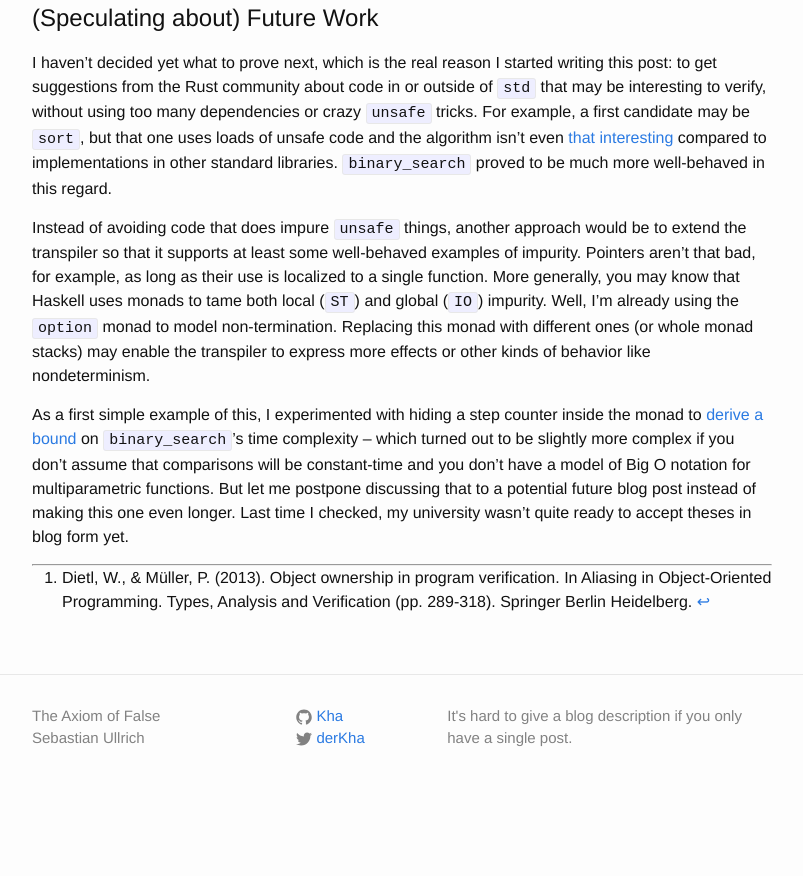
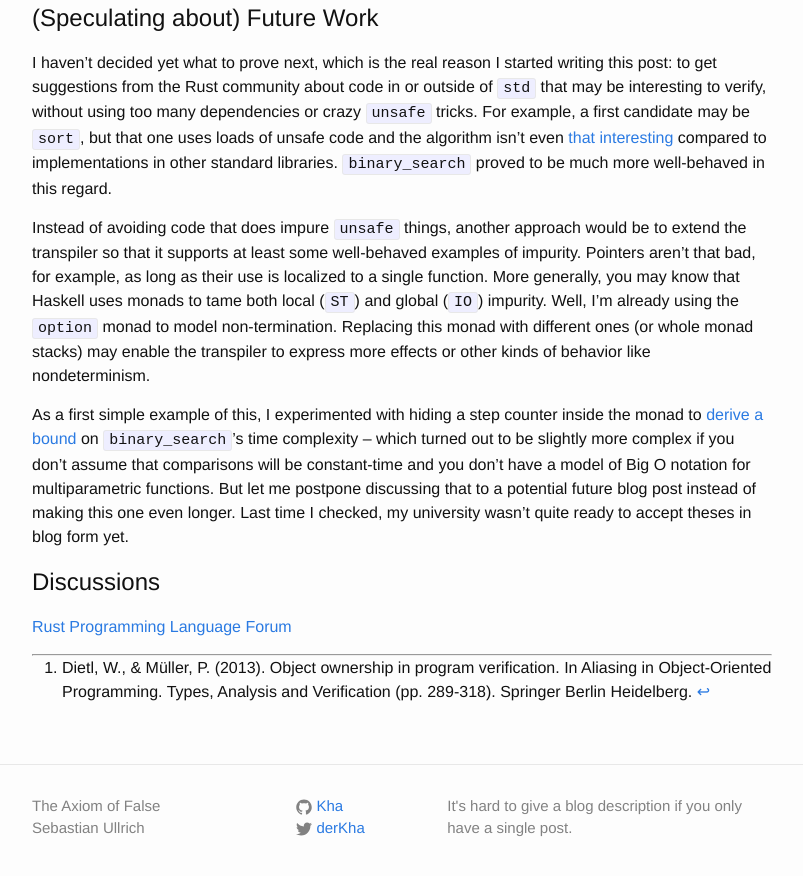
Before and after one commit to Kha/Kha.github.io, a Jekyll site: the page built from _posts/2016-07-22-formally-verifying-rusts-binary-search.md, in a window 1280 px wide and 900 px high, scrolled down 3845 px. Shown: the top 876 px of the window, without its empty margins (238-1041 px from the left). Built offline with Jekyll 4.4.1, drawn with Linux system fonts in a browser that asks for light colours; before the commit the page ends 4655 px from its top, so only the background shows below that.

Commit message:
Add u.r-l.o link

```diff
--- a/_posts/2016-07-22-formally-verifying-rusts-binary-search.md
+++ b/_posts/2016-07-22-formally-verifying-rusts-binary-search.md
@@ -120,4 +120,8 @@ Instead of avoiding code that does impure `unsafe` things, another approach woul
 
 As a first simple example of this, I experimented with hiding a step counter inside the monad to [derive a bound](https://github.com/Kha/electrolysis/blob/144bc840ec35e5995166d6e5383dd434760f6197/thys/core/thy.lean#L429) on `binary_search`'s time complexity -- which turned out to be slightly more complex if you don't assume that comparisons will be constant-time and you don't have a model of Big O notation for multiparametric functions. But let me postpone discussing that to a potential future blog post instead of making this one even longer. Last time I checked, my university wasn't quite ready to accept theses in blog form yet.
 
+# Discussions
+
+[Rust Programming Language Forum](https://users.rust-lang.org/t/blog-post-a-formal-verification-of-rusts-binary-search-implementation/6644)
+
 ---
```
